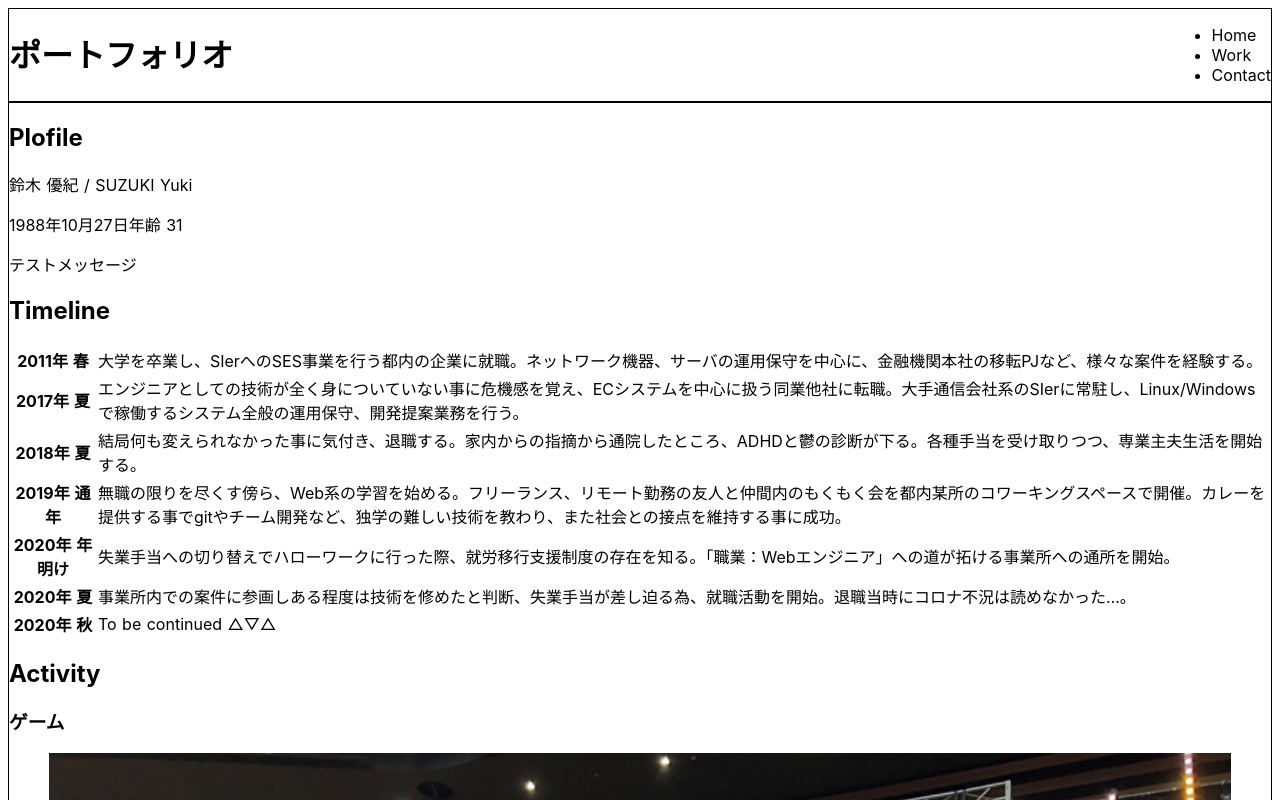
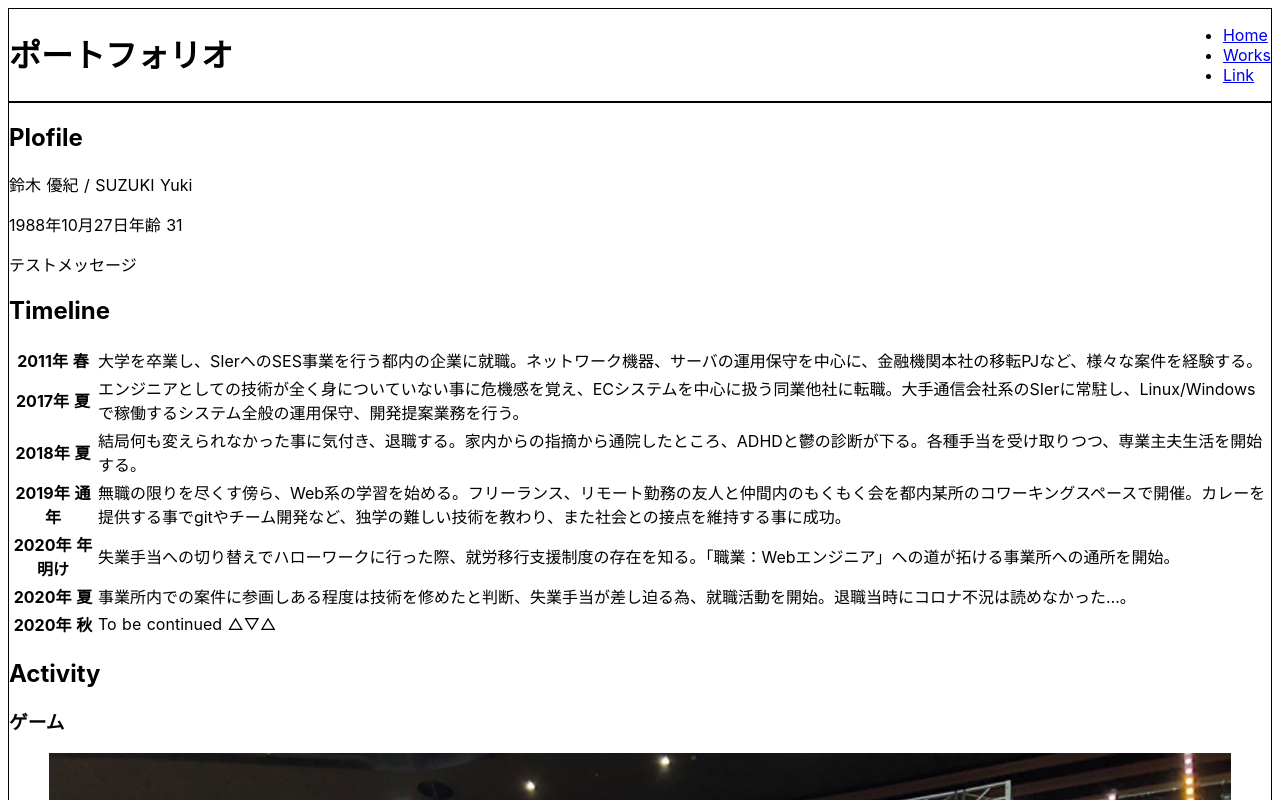
Before and after one commit to suzuki84g/-suzuki84g.github.io, a Nuxt app: page / in a window 1280 px wide. Shown: the top 800 px of the page. Built offline with nearby package versions, Linux system fonts and the light colour scheme.

Commit message:
nuxt-linkを使用してheaderを有効化

```diff
--- a/components/Navlist.vue
+++ b/components/Navlist.vue
@@ -1,9 +1,21 @@
 <template>
   <div>
     <ul>
-      <li>Home</li>
-      <li>Work</li>
-      <li>Contact</li>
+      <li>
+        <nuxt-link to="/">
+          Home
+        </nuxt-link>
+      </li>
+      <li>
+        <nuxt-link to="/Works">
+          Works
+        </nuxt-link>
+      </li>
+      <li>
+        <nuxt-link to="/Link">
+          Link
+        </nuxt-link>
+      </li>
     </ul>
   </div>
 </template>
```
Also changed, not shown: pages/Works.vue (renamed from pages/Work.vue).
